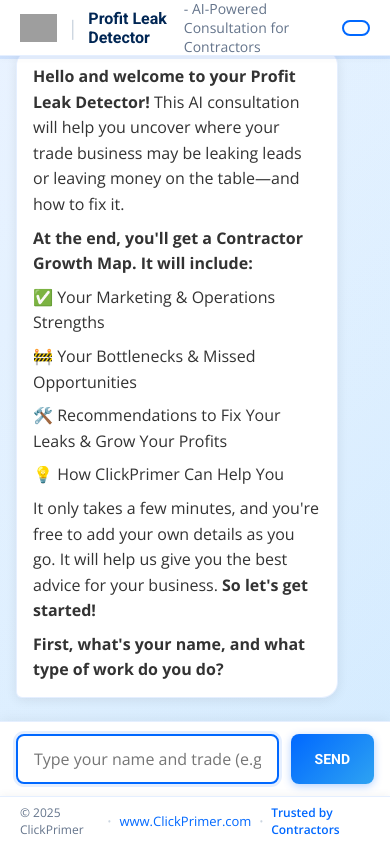
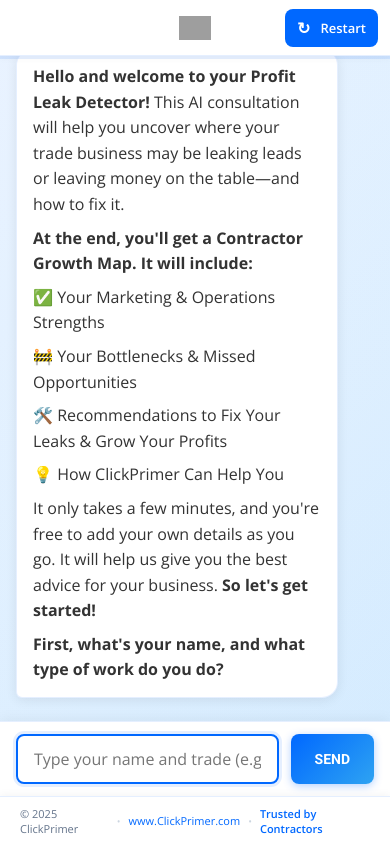
Before and after one commit to clickprimer/contractor-growth-map, a Next.js app: page / in a window 390 px wide. Built offline with nearby package versions, Linux system fonts and the light colour scheme; grey boxes are pictures that could not be loaded.

Commit message:
Add files via upload

```diff
--- a/styles/Home.module.css
+++ b/styles/Home.module.css
@@ -187,34 +187,61 @@
     height: 56px;
   }
 
+  .headerContent {
+    padding: 0 12px;
+  }
+
   .logoSection {
-    gap: 8px;
+    gap: 6px;
+    flex: 1;
+    justify-content: center;
+    text-align: center;
   }
 
   .logo {
-    height: 28px;
+    height: 24px;
   }
 
   .logoText {
-    font-size: 20px;
+    font-size: 18px;
   }
 
   .appTitle {
-    font-size: 16px;
+    display: none; /* Hide on mobile to save space */
+  }
+
+  .tagline {
+    display: none; /* Hide on mobile to save space */
   }
 
   .divider {
-    font-size: 20px;
-    margin: 0 2px;
+    display: none; /* Hide on mobile */
   }
 
   .restartButton {
-    padding: 6px 12px;
+    position: absolute;
+    right: 12px;
+    top: 50%;
+    transform: translateY(-50%);
+    padding: 8px 12px;
     font-size: 13px;
+    background: #0068ff;
+    color: white;
+    border: none;
   }
 
-  .restartButton span {
-    display: none; /* Hide text on mobile, show only icon */
+  .restartButton:hover {
+    background: #0056d6;
+    border: none;
+  }
+
+  .restartButton span:first-child {
+    font-size: 18px;
+    margin-right: 4px;
+  }
+
+  .restartButton span:last-child {
+    display: inline; /* Show "Restart" text */
   }
 
   .main {
@@ -228,11 +255,13 @@
 
   .footerContent {
     gap: 8px;
+    font-size: 11px;
   }
 
   .copyright,
-  .trusted {
-    font-size: 12px;
+  .trusted,
+  .footerLink {
+    font-size: 11px;
   }
 
   .footerDivider {
```
